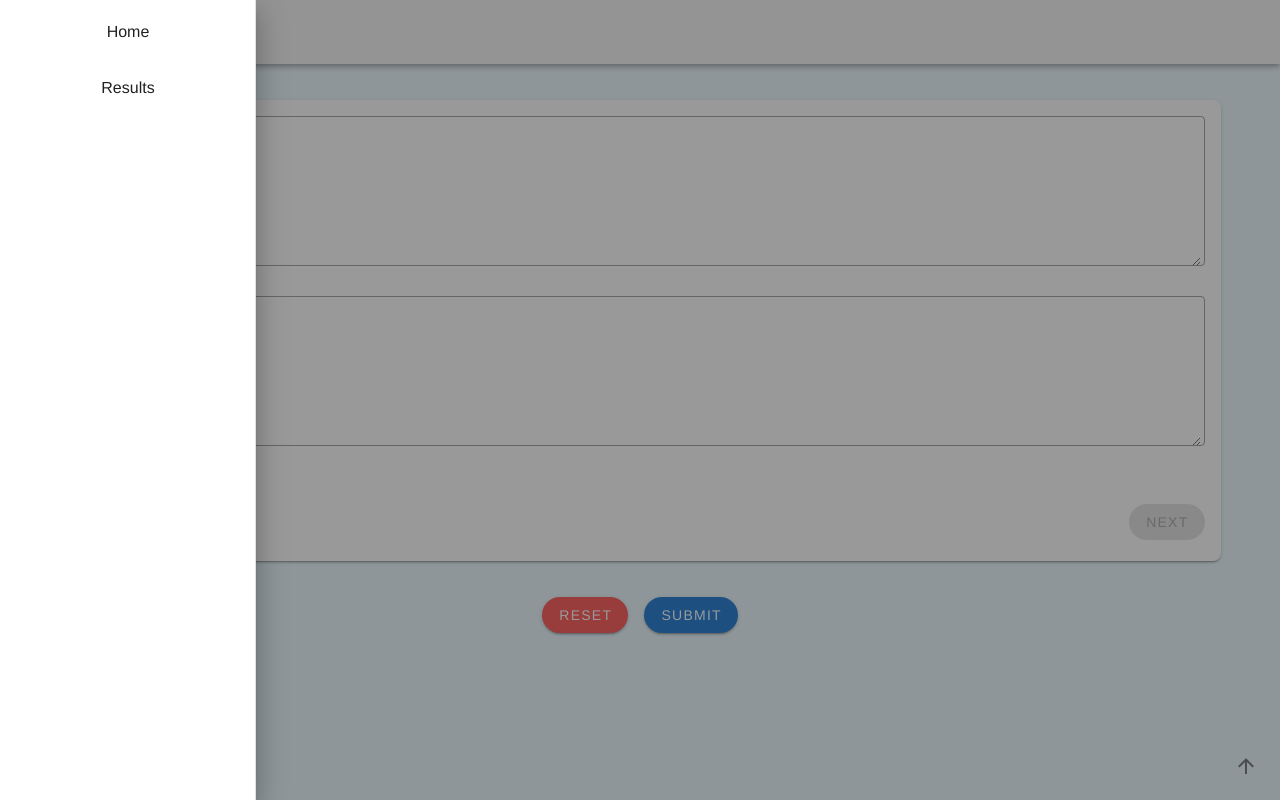
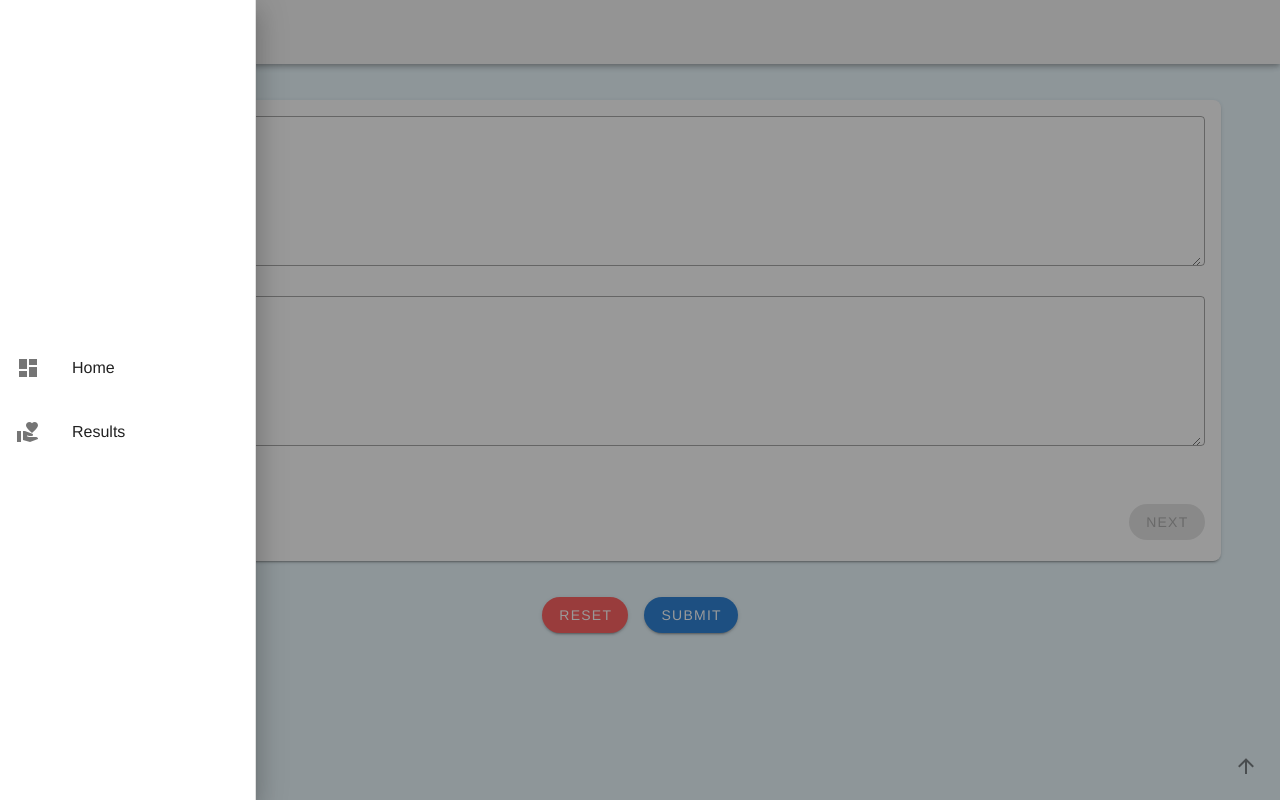
Before and after one commit to chessmadridista/contemdeep, a Vue app in the folder app/: page /#/ in a window 1280 px wide. Both pictures are taken after a click on the button 28 px from the left and 32 px from the top of the page. Built offline with nearby package versions, Linux system fonts and the light colour scheme.

Commit message:
Align side nav menu items in the middle of the container.

```diff
--- a/app/src/components/NavigationHeader.vue
+++ b/app/src/components/NavigationHeader.vue
@@ -13,14 +13,14 @@
         v-model="drawer">
             <v-list-item-group>
                 <v-list nav>
-                    <v-list-item>
+                    <v-list-item
+                    v-for="item of items"
+                    :key="item.itemID">
+                        <v-list-item-icon>
+                            <v-icon>{{ item.itemIcon }}</v-icon>
+                        </v-list-item-icon>
                         <v-list-item-title>
-                            Home
-                        </v-list-item-title>
-                    </v-list-item>
-                    <v-list-item>
-                        <v-list-item-title>
-                            Results
+                            {{ item.itemTitle }}
                         </v-list-item-title>
                     </v-list-item>
                 </v-list>
@@ -34,7 +34,31 @@ export default {
     data() {
         return {
             drawer: false,
+            items: [
+                {
+                    itemID: 0,
+                    itemTitle: "Home",
+                    itemIcon: "mdi-view-dashboard"
+                },
+                {
+                    itemID: 1,
+                    itemTitle: "Results",
+                    itemIcon: "mdi-hand-heart"
+                },
+            ],
         };
     },
 }
 </script>
+<style lang="scss" scoped>
+.v-item-group {
+    position: absolute;
+    top: 50%;
+    transform: translateY(-50%);
+    width: 100%;
+
+    .v-list-item__title {
+        text-align: left;
+    }
+}
+</style>
```
